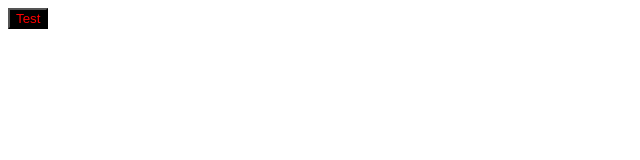
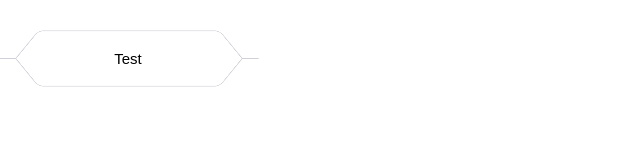
Before and after one commit to kdrshvolia/impulse-test-task, a React (Vite) app: page / in a window 1280 px wide. Shown: the top 160 px of the page, without its empty margins (0-640 px from the left). Built offline with nearby package versions, Linux system fonts and the light colour scheme.

Commit message:
Add base styles for button

```diff
--- a/src/App.tsx
+++ b/src/App.tsx
@@ -1,5 +1,13 @@
+import { css } from "./css";
 import { Button } from "./components/Button";
 
-const App = () => <Button>Test</Button>;
+
+const App = () => (
+  <div className={css({
+    padding: "20px"
+  })}>
+    <Button>Test</Button>
+  </div>
+);
 
 export default App;
--- a/src/components/Button/index.tsx
+++ b/src/components/Button/index.tsx
@@ -1,5 +1,5 @@
 import { ReactNode } from "react";
-import { baseButtonStyle } from "./styles.ts";
+import { baseButtonStyle, contentButtonStyle } from "./styles.ts";
 import { css } from "../../css";
 
 interface ButtonProps {
@@ -8,6 +8,6 @@ interface ButtonProps {
 
 export const Button = ({ children }: ButtonProps) => (
   <button type="button" className={css(baseButtonStyle)}>
-    {children}
+    <span className={css(contentButtonStyle)}>{children}</span>
   </button>
 );
--- a/src/components/Button/styles.ts
+++ b/src/components/Button/styles.ts
@@ -1,7 +1,68 @@
 import { CSSObject } from "@emotion/css";
 
 export const baseButtonStyle: CSSObject = {
-  background: "black",
-  color: "red",
-  borderWidth: "2px"
+  position: "relative",
+  display: "block",
+  background: "transparent",
+  width: "200px",
+  height: "60px",
+  textAlign: "center",
+  fontSize: "15px",
+  lineHeight: "60px",
+  cursor: "pointer",
+  border: "none",
+
+  "&:before, &:after": {
+    width: "200px",
+    left: 0,
+    height: "27px",
+    zIndex: -1,
+    background: "transparent",
+    border: "1px solid #D0D0D8",
+  },
+  "&:before": {
+    position: "absolute",
+    content: "''",
+    borderBottom: "none",
+    borderTopLeftRadius: "5px",
+    borderTopRightRadius: "5px",
+    transform: "perspective(15px) rotateX(7deg)",
+  },
+  "&:after": {
+    position: "absolute",
+    top: "32px",
+    content: "''",
+    borderTop: "none",
+    borderBottomLeftRadius: "5px",
+    borderBottomRightRadius: "5px",
+    transform: "perspective(15px) rotateX(-7deg)",
+  },
+
+  "&:hover::before, &:hover::after": {
+    borderColor: "#FF8B37",
+  },
+  "&:hover span:before, &:hover span:after": {
+    backgroundColor: "#FF8B37",
+  },
 };
+
+export const contentButtonStyle: CSSObject = {
+  "&:before, &:after": {
+    position: "absolute",
+    content: "''",
+    width: "17px",
+    height: "1px",
+    verticalAlign: "super",
+    backgroundColor: "#D0D0D8",
+    display: "block",
+    top: "50%",
+  },
+  "&:before": {
+    left: "100%",
+    transform: "translateX(80%)",
+  },
+  "&:after": {
+    right: "100%",
+    transform: "translateX(-70%)",
+  },
+};
```
